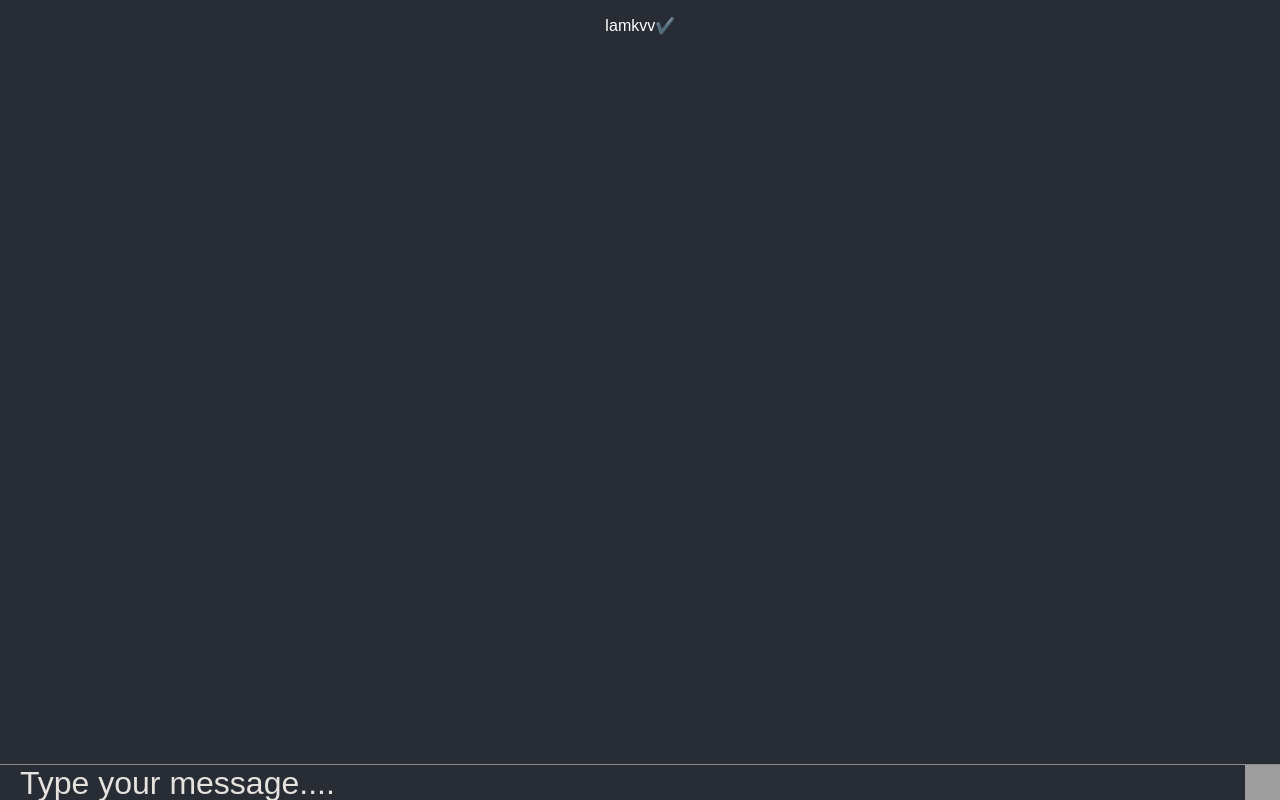
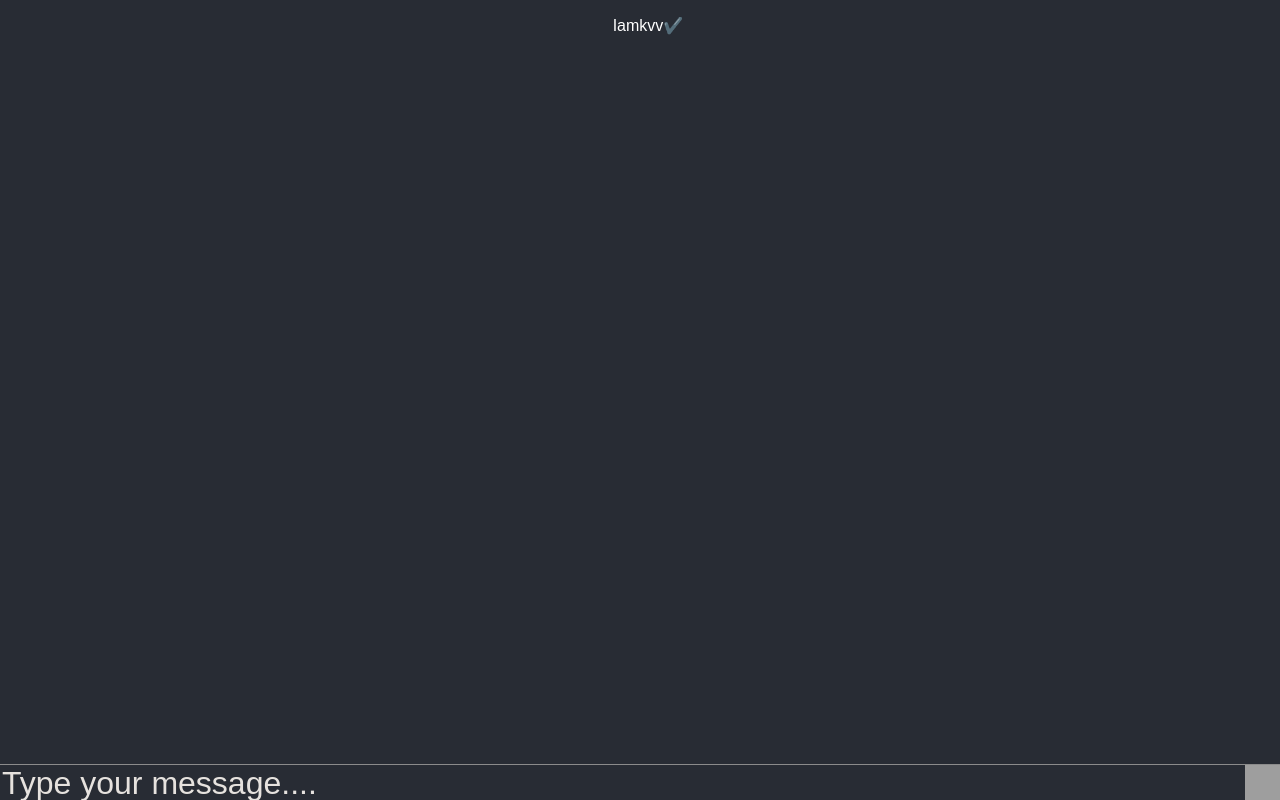
Before and after one commit to Vishnu000000/Demo, a plain HTML site: page index.html in a window 1280 px wide. Drawn offline with nearby package versions, Linux system fonts and the light colour scheme; grey boxes are pictures that could not be loaded.

Commit message:
Update index.html

```diff
--- a/index.html
+++ b/index.html
@@ -12,6 +12,7 @@ body
 {
     background: #282c34;
     font-family: Arial, Helvetica, sans-serif;
+    width: 100%;
 
 }
 
@@ -28,11 +29,6 @@ body
 {
     position: fixed;
     width: 100%;
-
-
-    top: 1em;
-
-    overflow: auto;
 }
 
 .right
@@ -111,12 +107,9 @@ body
     top: 0;
     bottom: 0;
     height: 100%;
-
     border:none;
     font-size:2em;
-    padding-left: 20px;
     background:#282c34;
-
     /*#585858*/
     color: #fff;
 }
```
